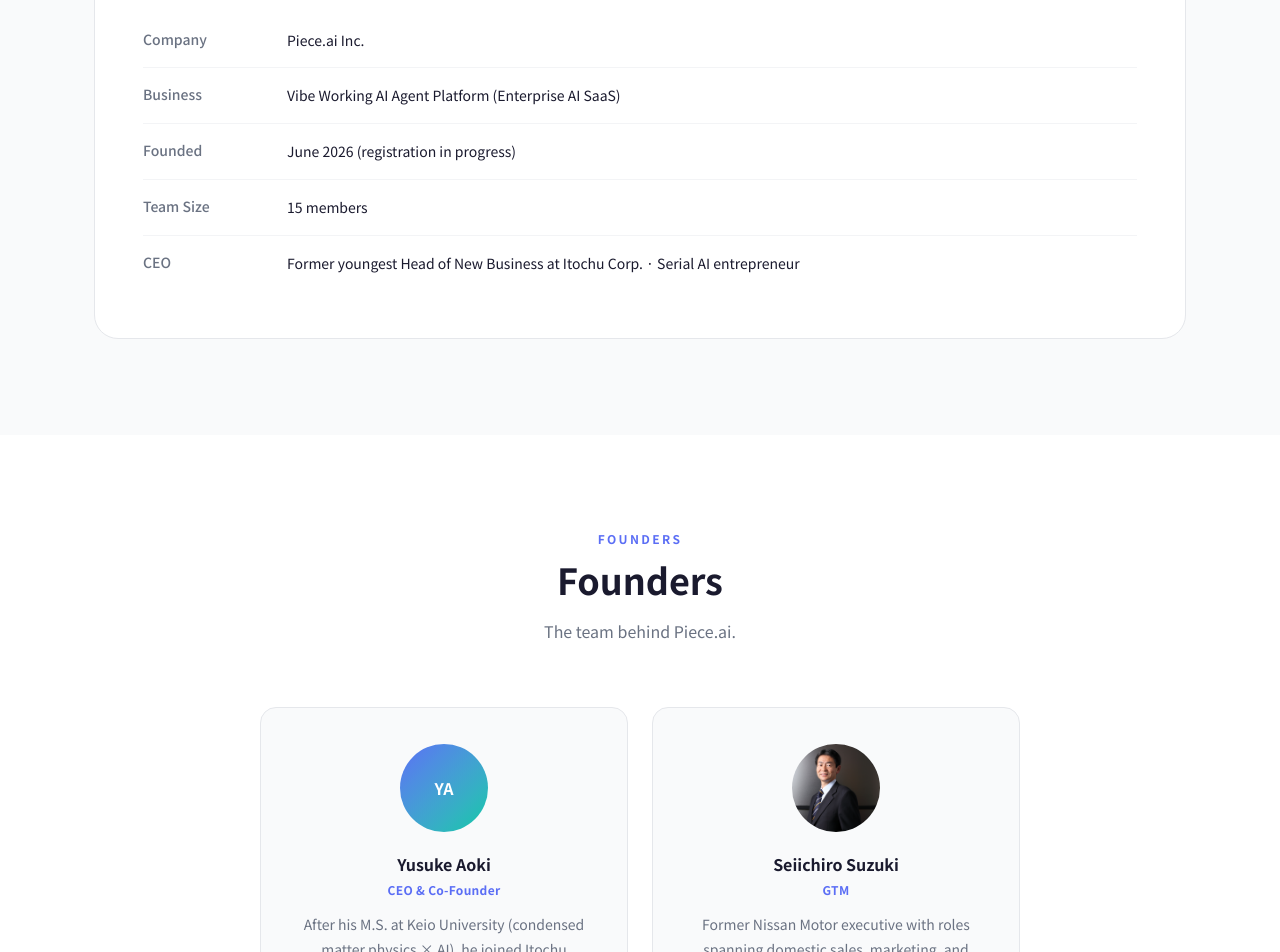
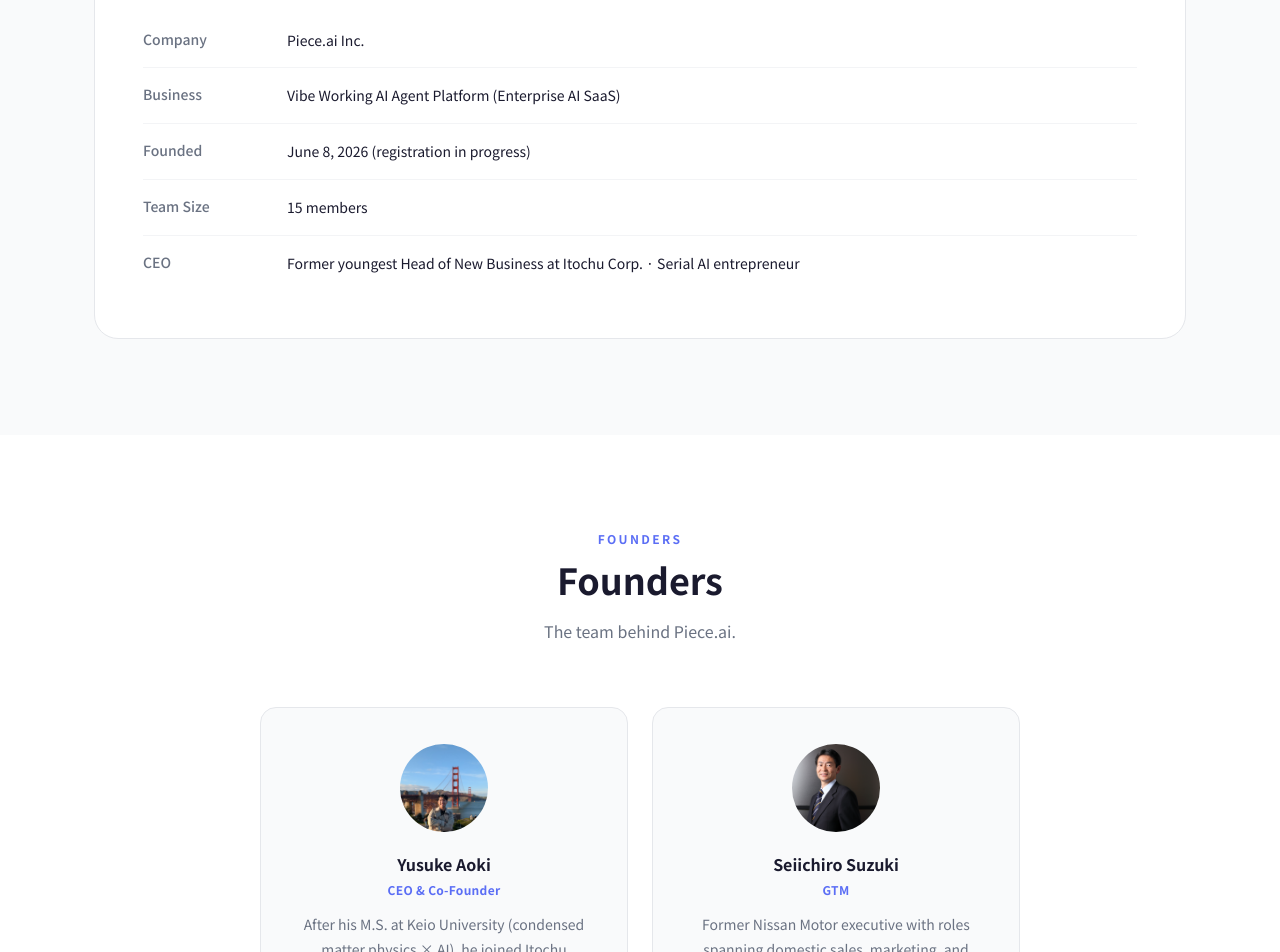
Before and after one commit to takenokont37-netizen/piece-ai, a Next.js app: page /en in a window 1280 px wide. Shown: the part 3540-4492 px from the top of the page. Built offline with nearby package versions, Linux system fonts and the light colour scheme; no server answers; what microcms-js-sdk would draw is missing.

Commit message:
add Aoki profile photo, correct founding date to 2026-06-08

```diff
--- a/app/layout.tsx
+++ b/app/layout.tsx
@@ -60,7 +60,7 @@
   name: 'Piece.ai株式会社',
   url: 'https://loveandpiece.ai',
   description: 'プロンプト不要で誰もが使える業務特化型AIエージェントを提供するEnterprise AI SaaS。日本発・グローバルを目指すスタートアップ。',
-  foundingDate: '2026-06',
+  foundingDate: '2026-06-08',
   numberOfEmployees: { '@type': 'QuantitativeValue', value: 15 },
   contactPoint: {
     '@type': 'ContactPoint',
--- a/components/sections/About.tsx
+++ b/components/sections/About.tsx
@@ -27,7 +27,7 @@
     tableRows: [
       { label: '会社名',   value: 'Piece.ai株式会社' },
       { label: '事業内容', value: 'バイブワーキングAIエージェントプラットフォームの提供（Enterprise AI SaaS）' },
-      { label: '設立',     value: '2026年6月（登記手続き中）' },
+      { label: '設立',     value: '2026年6月8日（登記手続き中）' },
       { label: '従業員数', value: '15名' },
       { label: '代表',     value: '元伊藤忠商事 最年少新規事業責任者・AI連続起業家' },
     ],
@@ -52,7 +52,7 @@
     tableRows: [
       { label: 'Company',   value: 'Piece.ai Inc.' },
       { label: 'Business',  value: 'Vibe Working AI Agent Platform (Enterprise AI SaaS)' },
-      { label: 'Founded',   value: 'June 2026 (registration in progress)' },
+      { label: 'Founded',   value: 'June 8, 2026 (registration in progress)' },
       { label: 'Team Size', value: '15 members' },
       { label: 'CEO',       value: 'Former youngest Head of New Business at Itochu Corp. · Serial AI entrepreneur' },
     ],
--- a/components/sections/Members.tsx
+++ b/components/sections/Members.tsx
@@ -14,6 +14,7 @@
     members: [
       {
         initials: 'YA',
+        photo: '/images/aoki.jpg',
         name: 'Yusuke Aoki',
         role: '代表取締役 CEO',
         bio:  '慶應義塾大学大学院理工学研究科（物性×AI）修了後、伊藤忠商事に入社。最年少で新規事業責任者を務めた後、エンタメ×生成AI領域でスタートアップを起業し資金調達を実施。デカコーン級AIスタートアップのNo.2経営者として、グループ2万人規模の大手企業へのAI導入を牽引。Piece.aiを創業し、全人類の幸福最大化に挑む。',
@@ -34,6 +35,7 @@
     members: [
       {
         initials: 'YA',
+        photo: '/images/aoki.jpg',
         name: 'Yusuke Aoki',
         role: 'CEO & Co-Founder',
         bio:  'After his M.S. at Keio University (condensed matter physics × AI), he joined Itochu Corporation as its youngest-ever Head of New Business Development. He founded a startup in entertainment × generative AI and successfully raised funding. As #2 at a decacorn-level AI startup, he led AI adoption at enterprise groups of 20,000+ employees. He founded Piece.ai to maximize the happiness of all humanity.',
```
Also changed, not shown: public/images/aoki.jpg (added), public/llms.txt.
